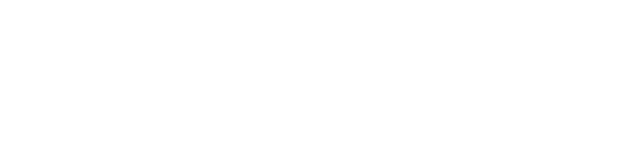
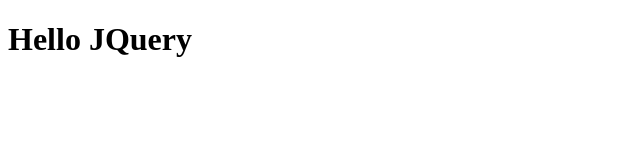
Before and after one commit to yakintech/JQueryExamples, a plain HTML site: page JQueryOrnekler/index.html in a window 1280 px wide. Shown: the whole page, without its empty margins (0-640 px from the left). Drawn offline with Linux system fonts and the light colour scheme.

Commit message:
hello jquery

```diff
--- a/JQueryOrnekler/index.html
+++ b/JQueryOrnekler/index.html
@@ -5,6 +5,8 @@
 	<meta charset="utf-8" />
 </head>
 <body>
-    <div></div>
+    <div>
+        <h1>Hello JQuery</h1>
+    </div>
 </body>
 </html>
```
